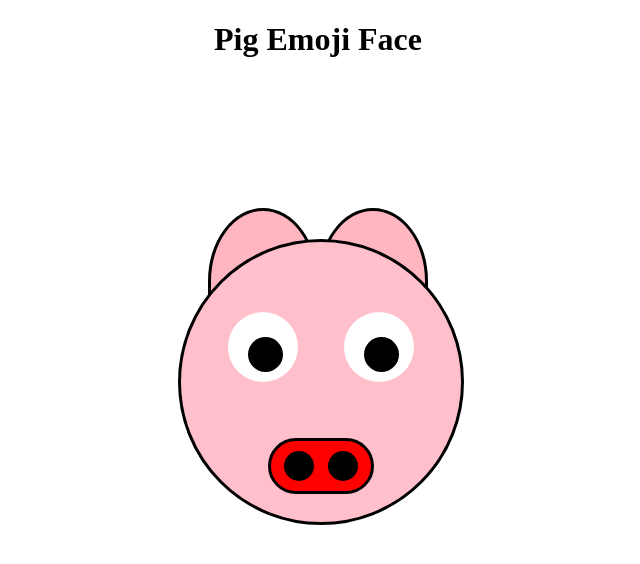
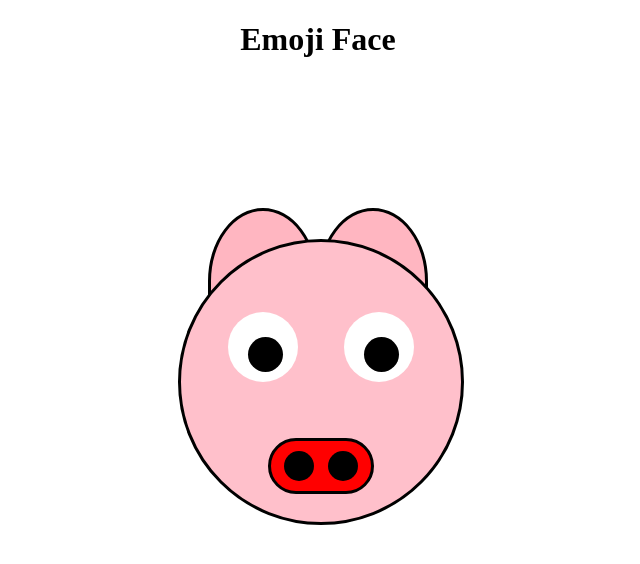
Before and after one commit to narasimhareddy11/Pig-Emoji, a plain HTML site: page index.html in a window 1280 px wide. Shown: the whole page, without its empty margins (322-962 px from the left). Drawn offline with Linux system fonts and the light colour scheme.

Commit message:
Update index.html

```diff
--- a/index.html
+++ b/index.html
@@ -3,11 +3,11 @@
 <head>
     <meta charset="UTF-8">
     <meta name="viewport" content="width=device-width, initial-scale=1.0">
-    <title>Pig Emoji</title>
+    <title>Emoji Face</title>
     <link rel="stylesheet" href="./style.css">
 </head>
 <body>
-    <center><h1>Pig Emoji Face</h1></center>
+    <center><h1>Emoji Face</h1></center>
     <!--structure-->
     <div class="main">
         <div class="ears">
```
